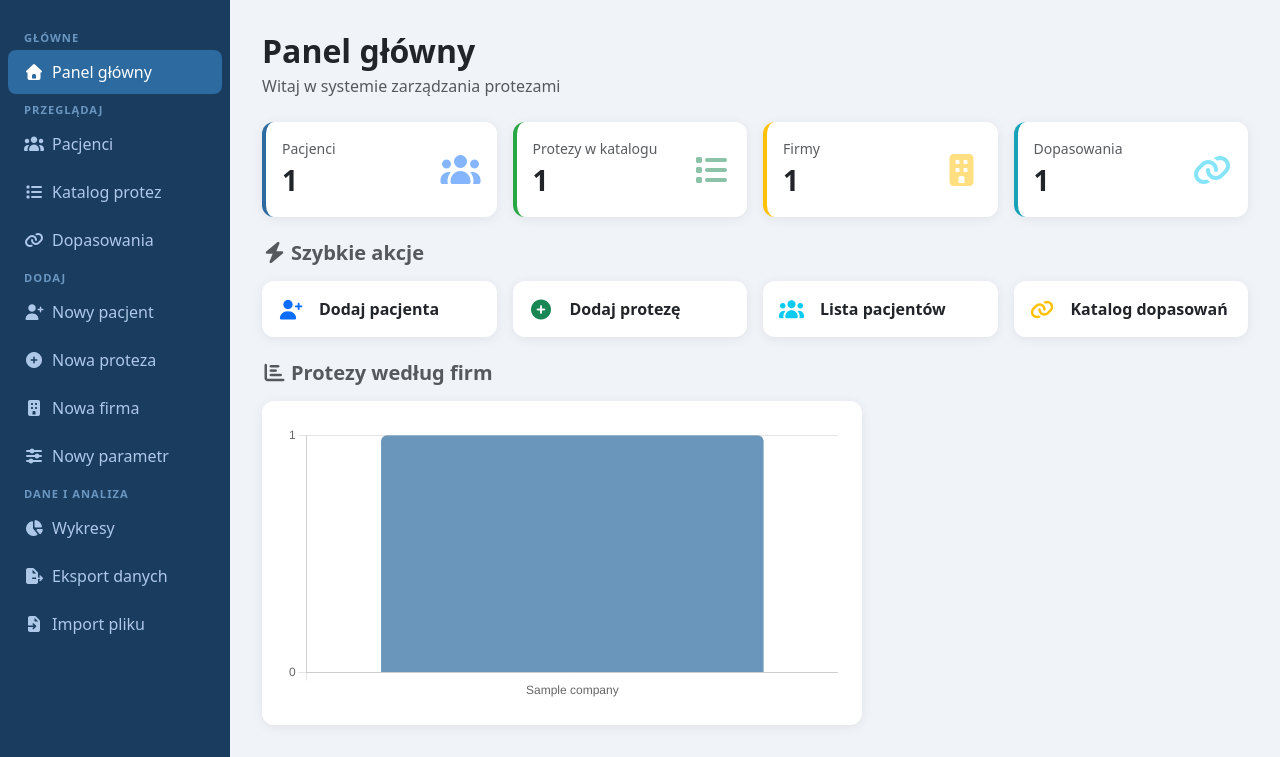
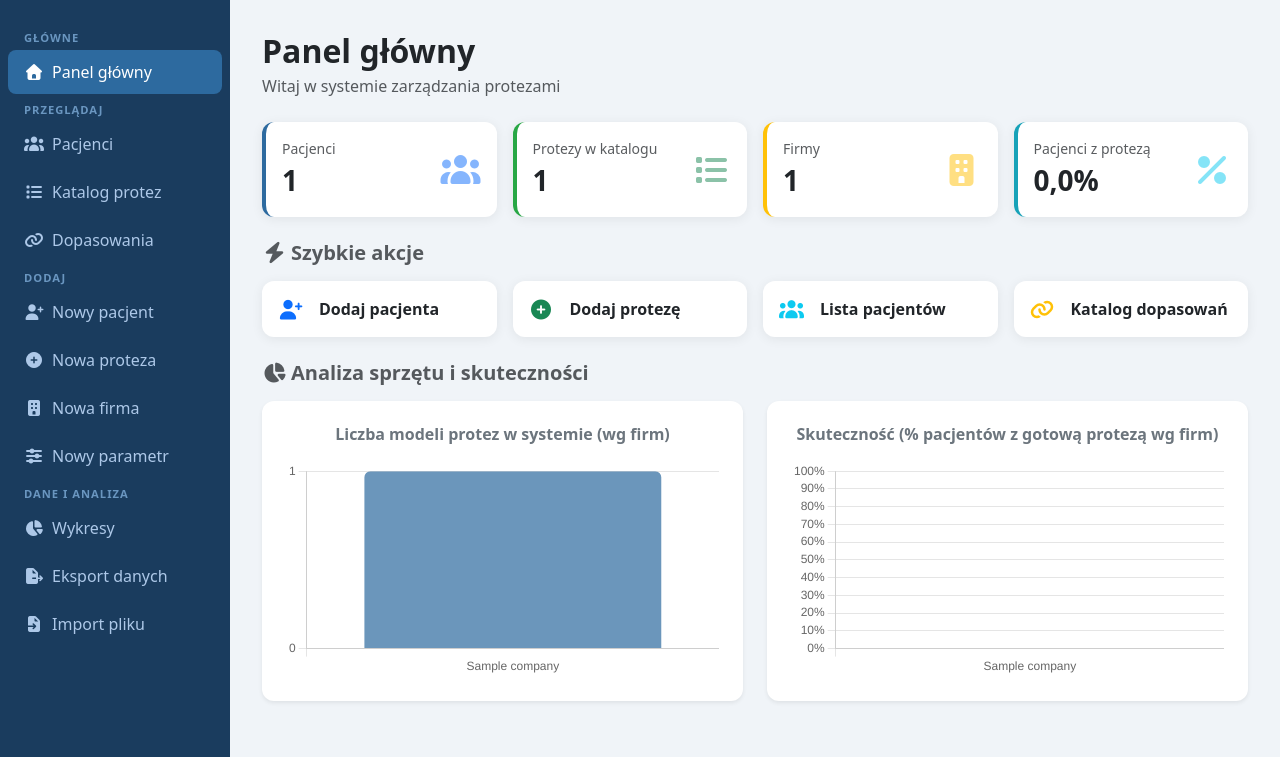
Before and after one commit to nataliastrzoda/django-prosthesis, a Django app: page / in a window 1280 px wide. Shown: the part 56-813 px from the top of the page. Run offline with Django 5.2, Linux system fonts and the light colour scheme; tables that the repository leaves empty hold one stand-in row (values such as "Sample post"); some libraries are stand-ins or nearby versions.

Commit message:
Update home'a

```diff
--- a/web_app_project/templates/home.html
+++ b/web_app_project/templates/home.html
@@ -5,7 +5,6 @@
 <h2 class="mb-1 fw-bold">Panel główny</h2>
 <p class="text-muted mb-4">Witaj w systemie zarządzania protezami</p>
 
-<!-- Karty statystyk -->
 <div class="row g-3 mb-4">
   <div class="col-sm-6 col-xl-3">
     <div class="card stat-card blue p-3">
@@ -44,16 +43,15 @@
     <div class="card stat-card teal p-3">
       <div class="d-flex justify-content-between align-items-center">
         <div>
-          <div class="text-muted small">Dopasowania</div>
-          <div class="fs-3 fw-bold">{{ match_count }}</div>
+          <div class="text-muted small">Pacjenci z protezą</div>
+          <div class="fs-3 fw-bold">{{ success_rate|floatformat:1 }}%</div>
         </div>
-        <i class="fa-solid fa-link fa-2x text-info opacity-50"></i>
+        <i class="fa-solid fa-percent fa-2x text-info opacity-50"></i>
       </div>
     </div>
   </div>
 </div>
 
-<!-- Szybkie akcje -->
 <h5 class="mb-3 text-muted fw-semibold">
   <i class="fa-solid fa-bolt me-1"></i>Szybkie akcje
 </h5>
@@ -84,21 +82,38 @@
   </div>
 </div>
 
-<!-- ── JS #2: Wykres — protezy według firm ──────────────────────────────── -->
-<h5 class="mb-3 text-muted fw-semibold">
-  <i class="fa-solid fa-chart-bar me-1"></i>Protezy według firm
+<h5 class="mb-3 text-muted fw-semibold mt-4">
+  <i class="fa-solid fa-chart-pie me-1"></i>Analiza sprzętu i skuteczności
 </h5>
 
 {{ chart_labels|json_script:"chart-labels" }}
 {{ chart_data|json_script:"chart-data" }}
+{{ success_chart_data|json_script:"success-chart-data" }}
 
-<div class="card p-4" style="max-width: 600px;">
+<div class="row g-4 mb-4">
+  <div class="col-lg-6">
+    <div class="card p-4 h-100 shadow-sm border-0">
+      <h6 class="fw-bold mb-3 text-center text-secondary">Liczba modeli protez w systemie (wg firm)</h6>
       <canvas id="prosthesisChart"></canvas>
       {% if not chart_labels %}
       <p class="text-muted text-center mt-3">
         <i class="fa-solid fa-circle-info me-1"></i>Brak danych — dodaj firmy i protezy
       </p>
       {% endif %}
+    </div>
+  </div>
+
+  <div class="col-lg-6">
+    <div class="card p-4 h-100 shadow-sm border-0">
+      <h6 class="fw-bold mb-3 text-center text-secondary">Skuteczność (% pacjentów z gotową protezą wg firm)</h6>
+      <canvas id="successChart"></canvas>
+      {% if not chart_labels %}
+      <p class="text-muted text-center mt-3">
+        <i class="fa-solid fa-circle-info me-1"></i>Brak danych — wygeneruj dopasowania
+      </p>
+      {% endif %}
+    </div>
+  </div>
 </div>
 
 {% endblock %}
@@ -107,8 +122,10 @@
 <script>
   const labels = JSON.parse(document.getElementById("chart-labels").textContent);
   const data   = JSON.parse(document.getElementById("chart-data").textContent);
+  const successData = JSON.parse(document.getElementById("success-chart-data").textContent);
 
   if (labels.length > 0) {
+    // 1. Wykres ilości protez
     new Chart(document.getElementById("prosthesisChart"), {
       type: "bar",
       data: {
@@ -133,6 +150,34 @@
         scales: { y: { beginAtZero: true, ticks: { stepSize: 1 } } }
       }
     });
+
+    // 2. Wykres wskaźnika sukcesu (%)
+    new Chart(document.getElementById("successChart"), {
+      type: "bar",
+      data: {
+        labels: labels,
+        datasets: [{
+          label: "Zabezpieczeni pacjenci (%)",
+          data: successData,
+          backgroundColor: "rgba(23, 162, 184, 0.8)", // Jednolity, medyczny kolor
+          borderRadius: 6,
+          borderWidth: 0,
+        }]
+      },
+      options: {
+        responsive: true,
+        plugins: { legend: { display: false } },
+        scales: {
+          y: {
+            beginAtZero: true,
+            max: 100, // Skala sztywno do 100%
+            ticks: {
+              callback: function(value) { return value + "%"; }
+            }
+          }
+        }
+      }
+    });
   }
 </script>
 {% endblock %}
--- a/web_app_project/views.py
+++ b/web_app_project/views.py
@@ -17,17 +17,43 @@ from django.db.models import Q, Count
 def home(request):
     from .models import Patient, Prosthesis, Company, PatientProsthesis
 
+    total_patients = Patient.objects.count()
     companies = Company.objects.all()
+
+    # --- 1. Obliczenia dla kafelka: % pacjentów z co najmniej jednym 100% dopasowaniem ---
+    patients_with_match = Patient.objects.filter(
+        patientprosthesis__match_score__gte=100
+    ).distinct().count()
+
+    success_rate = 0
+    if total_patients > 0:
+        success_rate = (patients_with_match / total_patients) * 100
+
+    # --- 2. Dane do wykresów ---
     chart_labels = [c.name for c in companies]
-    chart_data   = [Prosthesis.objects.filter(company=c).count() for c in companies]
+
+    # Wykres 1: Ilość protez w katalogu wg firm
+    chart_data = [Prosthesis.objects.filter(company=c).count() for c in companies]
+
+    # Wykres 2: % pacjentów, którzy znaleźli dopasowanie 100% w danej firmie
+    success_chart_data = []
+    for c in companies:
+        c_match_count = Patient.objects.filter(
+            patientprosthesis__match_score__gte=100,
+            patientprosthesis__prosthesis__company=c
+        ).distinct().count()
+
+        c_percent = (c_match_count / total_patients * 100) if total_patients > 0 else 0
+        success_chart_data.append(round(c_percent, 1))
 
     return render(request, "home.html", {
-        "patient_count":    Patient.objects.count(),
+        "patient_count":    total_patients,
         "prosthesis_count": Prosthesis.objects.count(),
-        "company_count":    Company.objects.count(),
-        "match_count":      PatientProsthesis.objects.count(),
+        "company_count":    companies.count(),
+        "success_rate":     success_rate,
         "chart_labels":     chart_labels,
         "chart_data":       chart_data,
+        "success_chart_data": success_chart_data,
     })
 
 
```
Lines whose indentation alone changed are shown as unchanged.
